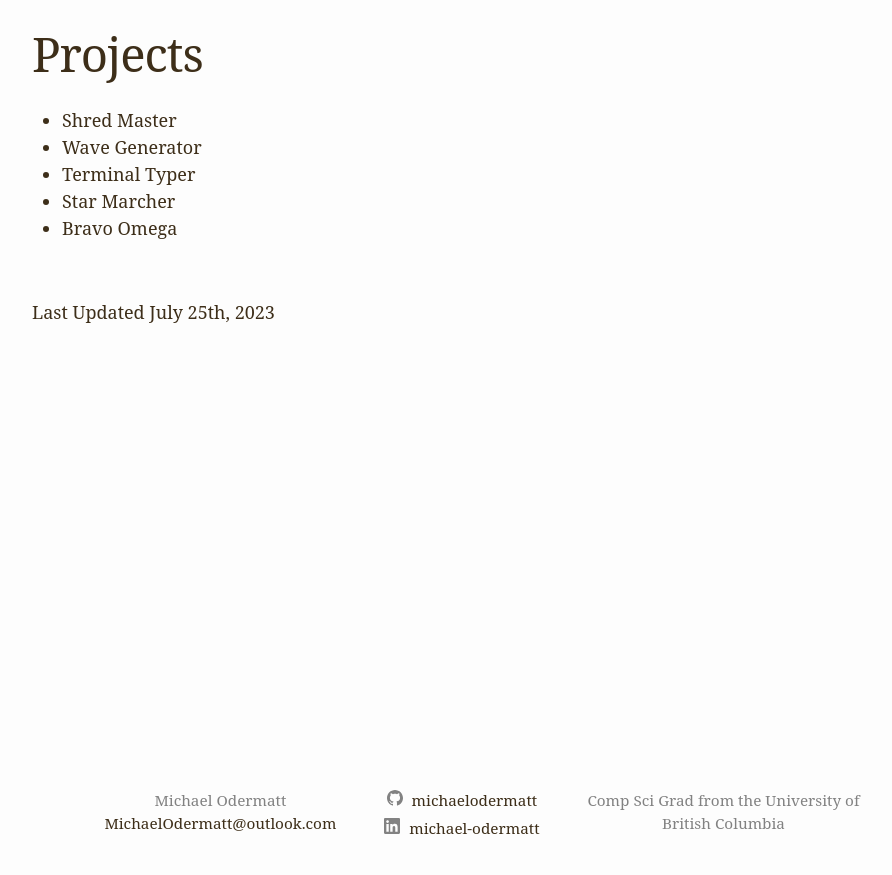
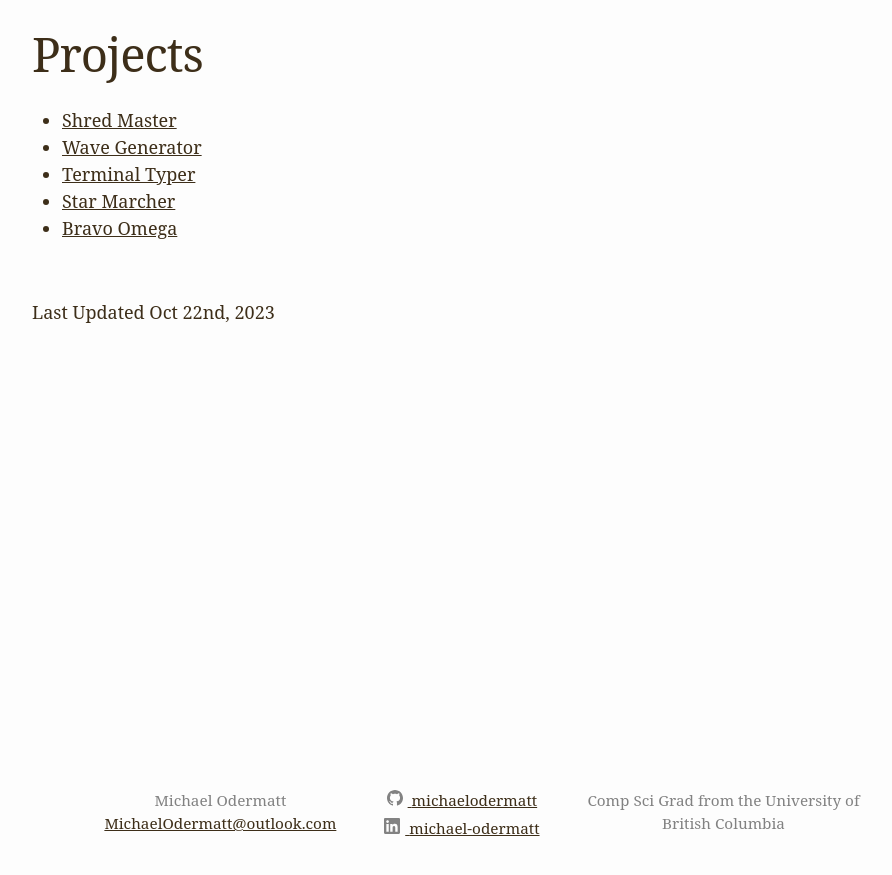
Before and after one commit to MichaelOdermatt/MichaelOdermatt.github.io, a Jekyll site: the page built from projects.markdown, in a window 1280 px wide. Shown: the top 875 px of the page, without its empty margins (158-1050 px from the left). Built offline with Jekyll 4.4.1, drawn with Linux system fonts in a browser that asks for light colours.

Commit message:
project page updates

```diff
--- a/_sass/minima/_base.scss
+++ b/_sass/minima/_base.scss
@@ -104,7 +104,6 @@
  */
 a {
   color: $brand-color;
-  text-decoration: none;
 
   &:hover {
     color: $text-color;
--- a/projects.markdown
+++ b/projects.markdown
@@ -12,7 +12,7 @@
       <a href="{{ '/projects/wave-generator' | relative_url }}">Wave Generator</a>
     </li>
     <li>
-      <a href="{{ '/projects/shred-master' | relative_url }}">Terminal Typer</a>
+      <a href="{{ '/projects/terminal-typer' | relative_url }}">Terminal Typer</a>
     </li>
     <li>
       <a href="{{ '/projects/star-marcher' | relative_url }}">Star Marcher</a>
@@ -24,4 +24,4 @@
 
 <br>
 
-Last Updated July 25th, 2023
+Last Updated Oct 22nd, 2023
--- a/projects/shred-master.markdown
+++ b/projects/shred-master.markdown
@@ -1,7 +1,9 @@
 ---
 layout: page
-title: Shred Master
 ---
+<p align="center">
+    <img src="https://github.com/MichaelOdermatt/ShredMaster/blob/main/Screenshots/TitleScreenBanner.png?raw=true" alt="banner"/>
+</p>
 
 <p>
 2D skateboarding game built using Godot. Check it out <a href="https://michaelodermatt.itch.io/shred-master"> here</a>!
```
